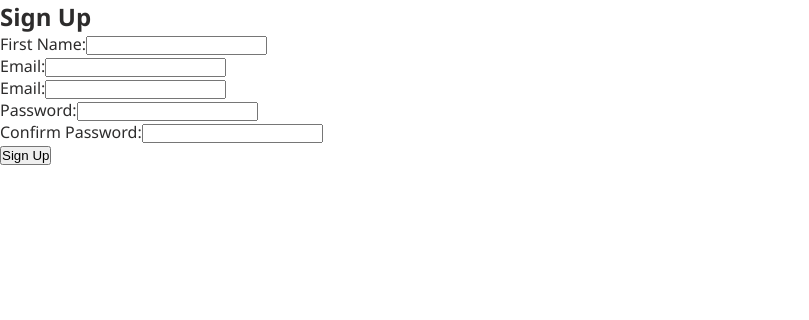
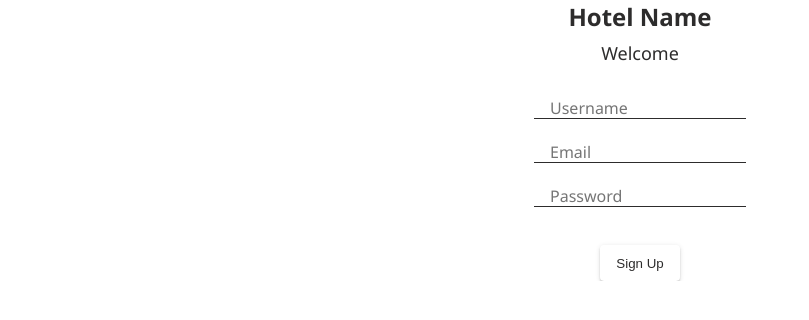
Before and after one commit to Brandon-Jeremy/Edward-V-Hotel, an Angular app in the folder site/resources/frontend/angular/: page /signup in a window 1280 px wide. Shown: the top 320 px of the page, without its empty margins (0-809 px from the left). Built offline with nearby package versions, Linux system fonts and the light colour scheme.

Commit message:
added popup windows for login and sign up

```diff
--- a/site/resources/frontend/angular/src/app/app.component.ts
+++ b/site/resources/frontend/angular/src/app/app.component.ts
@@ -1,4 +1,7 @@
 import { Component } from '@angular/core';
+import { MatDialog } from '@angular/material/dialog';
+import { LoginFormComponent } from './login-form/login-form.component';
+import { SignUpFormComponent } from './sign-up-form/sign-up-form.component';
 
 @Component({
   selector: 'app-root',
@@ -7,4 +10,6 @@ import { Component } from '@angular/core';
 })
 export class AppComponent {
   title = 'angular';
+
+
 }
--- a/site/resources/frontend/angular/src/app/app.module.ts
+++ b/site/resources/frontend/angular/src/app/app.module.ts
@@ -15,6 +15,11 @@ import { PopupComponent } from './popup/popup.component';
 import { LoginFormComponent } from './login-form/login-form.component';
 import { SignUpFormComponent } from './sign-up-form/sign-up-form.component';
 import { FormsModule } from '@angular/forms';
+import { BrowserAnimationsModule } from '@angular/platform-browser/animations';
+
+import { MatDialogModule } from '@angular/material/dialog';
+import { MatButtonModule } from '@angular/material/button';
+import { MatInputModule } from '@angular/material/input';
 
 
 
@@ -37,9 +42,17 @@ import { FormsModule } from '@angular/forms';
     BrowserModule,
     AppRoutingModule,
     HttpClientModule,
-    FormsModule
+    FormsModule,
+    BrowserAnimationsModule,
+    BrowserModule,
+    BrowserAnimationsModule,
+    MatDialogModule,
+    MatButtonModule,
+    FormsModule,
+    MatInputModule
   ],
   providers: [],
-  bootstrap: [AppComponent]
+  bootstrap: [AppComponent],
+  entryComponents: [LoginFormComponent, SignUpFormComponent]
 })
 export class AppModule { }
--- a/site/resources/frontend/angular/src/app/home/home.component.css
+++ b/site/resources/frontend/angular/src/app/home/home.component.css
@@ -58,6 +58,11 @@ section{
     border-radius: 10rem;
     display: inline-flex;
     align-items: center;
+
+}
+
+.btn:hover{
+    cursor: pointer;
 }
 
 .container{
--- a/site/resources/frontend/angular/src/app/home/home.component.html
+++ b/site/resources/frontend/angular/src/app/home/home.component.html
@@ -49,8 +49,8 @@
                     <h2 class="subtitle">Luxury hotel</h2>
                 </div>
                 <div class="btns">
-                    <a routerLink="#" (click)="openLoginForm()" class="btn btn-gradient">Login</a>
-                    <a routerLink="#" (click)="openSignUpForm()" class="btn btn-gradient">Sign Up</a>
+                    <a (click)="openLoginForm()" class="btn btn-gradient">Login</a>
+                    <a (click)="openSignUpForm()" class="btn btn-gradient">Sign Up</a>
                 </div>
             </div>
         </div>
--- a/site/resources/frontend/angular/src/app/home/home.component.ts
+++ b/site/resources/frontend/angular/src/app/home/home.component.ts
@@ -1,5 +1,7 @@
 import { Component, OnInit, ViewChild, HostListener } from '@angular/core';
-import { PopupComponent } from '../popup/popup.component';
+import { MatDialog } from '@angular/material/dialog';
+import { LoginFormComponent } from '../login-form/login-form.component';
+import { SignUpFormComponent } from '../sign-up-form/sign-up-form.component';
 
 @Component({
   selector: 'app-home',
@@ -7,10 +9,10 @@ import { PopupComponent } from '../popup/popup.component';
   styleUrls: ['./home.component.css']
 })
 export class HomeComponent implements OnInit {
-  @ViewChild(PopupComponent) popup!: PopupComponent;
+  constructor(private dialog: MatDialog) {}
   header: HTMLElement | null = null; // define header property
 
-  constructor() { }
+  // constructor() { }
 
   ngOnInit(): void {
     this.header = document.querySelector('.header'); // assign value to header property
@@ -28,11 +30,19 @@ export class HomeComponent implements OnInit {
     }
   }
 
+
+
   openLoginForm(): void {
-    this.popup.openLoginForm();
+    this.dialog.open(LoginFormComponent, {
+      width: '500px', // Adjust the width
+      height: '600px', // Adjust the height
+    });
   }
 
   openSignUpForm(): void {
-    this.popup.openSignUpForm();
+    this.dialog.open(SignUpFormComponent, {
+      width: '500px', // Adjust the width
+      height: '600px', // Adjust the height
+    });
   }
 }
--- a/site/resources/frontend/angular/src/app/login-form/login-form.component.css
+++ b/site/resources/frontend/angular/src/app/login-form/login-form.component.css
@@ -8,6 +8,35 @@
   box-shadow: 0px 0px 10px rgba(0, 0, 0, 0.2);
   width: 80%;
   max-width: 500px;
+}
+
+.header {
+  display: flex;
+  flex-direction: column;
+  align-items: center;
+  margin-bottom: 16px;
+}
+
+.content {
+  display: flex;
+  flex-direction: column;
+  justify-content: space-around;
+  height: 100%;
+}
+
+button {
+  margin-top: 16px;
+}
+
+h2 {
+  font-size: 24px;
+  font-weight: bold;
+  margin-bottom: 8px;
+}
+
+p {
+  font-size: 18px;
+  margin-bottom: 16px;
 }
 
 .form-group {
--- a/site/resources/frontend/angular/src/app/login-form/login-form.component.html
+++ b/site/resources/frontend/angular/src/app/login-form/login-form.component.html
@@ -1,13 +1,12 @@
-<ng-container #loginForm>
-  <form id="login-form" (ngSubmit)="onSubmit()">
-    <div class="form-group">
-      <label for="email">Email address</label>
-      <input type="email" class="form-control" id="email" name="email" required>
-    </div>
-    <div class="form-group">
-      <label for="password">Password</label>
-      <input type="password" class="form-control" id="password" name="password" required>
-    </div>
-    <button type="submit" class="btn btn-primary">Submit</button>
-  </form>
-</ng-container>
+<!-- login.component.html -->
+<h2>Hotel Name</h2>
+<p>Welcome</p>
+<form class="popup">
+  <mat-form-field>
+    <input matInput placeholder="Username" required>
+  </mat-form-field>
+  <mat-form-field>
+    <input matInput placeholder="Password" type="password" required>
+  </mat-form-field>
+  <button class="popup-button" mat-raised-button color="primary" type="submit">Login</button>
+</form>
--- a/site/resources/frontend/angular/src/app/sign-up-form/sign-up-form.component.css
+++ b/site/resources/frontend/angular/src/app/sign-up-form/sign-up-form.component.css
@@ -9,6 +9,21 @@
     padding: 20px;
     width: 400px;
   }
+
+  .header {
+    display: flex;
+    flex-direction: column;
+    align-items: center;
+    margin-bottom: 16px;
+  }
+
+  .content {
+    display: flex;
+    flex-direction: column;
+    justify-content: space-around;
+    height: 100%;
+  }
+
 
   .signup-form h2 {
     font-size: 24px;
@@ -32,3 +47,26 @@
     font-size: 16px;
     padding: 10px 20px;
   }
+
+  form {
+    display: flex;
+    flex-direction: column;
+    align-items: center;
+    max-height: 100%;
+    overflow: hidden;
+  }
+
+  button {
+    margin-top: 16px;
+  }
+
+  h2 {
+    font-size: 24px;
+    font-weight: bold;
+    margin-bottom: 8px;
+  }
+
+  p {
+    font-size: 18px;
+    margin-bottom: 16px;
+  }
--- a/site/resources/frontend/angular/src/app/sign-up-form/sign-up-form.component.html
+++ b/site/resources/frontend/angular/src/app/sign-up-form/sign-up-form.component.html
@@ -1,24 +1,17 @@
-<form #signUpForm (ngSubmit)="onSignUp()">
-    <h2 class="form-title">Sign Up</h2>
-    <div class="form-group">
-        <label for="first-name">First Name:</label>
-        <input type="text" id="first-name" name="first-name" required>
-      </div>
-      <div class="form-group">
-        <label for="last-name">Email:</label>
-        <input type="text" id="last-name" name="last-name" required>
-      </div>
-    <div class="form-group">
-      <label for="email">Email:</label>
-      <input type="email" id="email" name="email" required>
-    </div>
-    <div class="form-group">
-      <label for="password">Password:</label>
-      <input type="password" id="password" name="password" required>
-    </div>
-    <div class="form-group">
-      <label for="confirmPassword">Confirm Password:</label>
-      <input type="password" id="confirmPassword" name="confirmPassword" required>
-    </div>
-    <button type="submit" class="submit-btn">Sign Up</button>
+<!-- sign-up.component.html -->
+<div class="header">
+  <h2>Hotel Name</h2>
+  <p>Welcome</p>
+</div>
+<form class="popup">
+  <mat-form-field>
+    <input matInput placeholder="Username" required>
+  </mat-form-field>
+  <mat-form-field>
+    <input matInput placeholder="Email" type="email" required>
+  </mat-form-field>
+  <mat-form-field>
+    <input matInput placeholder="Password" type="password" required>
+  </mat-form-field>
+  <button class="popup-button" mat-raised-button color="primary" type="submit">Sign Up</button>
 </form>
--- a/site/resources/frontend/angular/src/app/user-registration/user-registration.component.css
+++ b/site/resources/frontend/angular/src/app/user-registration/user-registration.component.css
@@ -113,3 +113,13 @@ h3 {
     padding: 50px;
   }
 }
+
+form {
+  display: flex;
+  flex-direction: column;
+  align-items: center;
+}
+
+button {
+  margin-top: 16px;
+}
```
Also changed, not shown: site/resources/frontend/angular/src/app/login-form/login-form.component.ts (line endings or trailing spaces).
